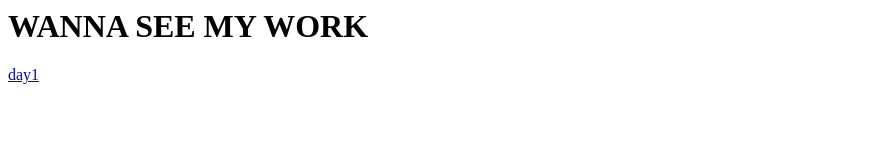
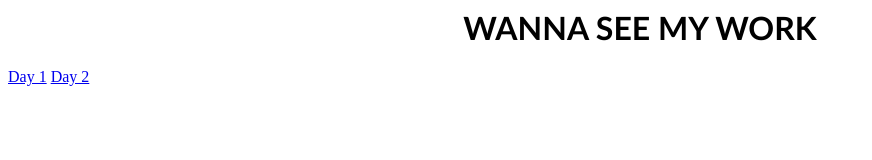
Before and after one commit to Ajax-thebug/devsnest-frontend, a plain HTML site: page index.html in a window 1280 px wide. Shown: the whole page, without its empty margins (0-872 px from the left). Drawn offline with Linux system fonts and the light colour scheme.

Commit message:
Day 2 ongoing

```diff
--- a/index.html
+++ b/index.html
@@ -1,7 +1,8 @@
 <html>
 
-<h1> WANNA SEE MY WORK </h1>
+<h1 style="font-family: 'Gill Sans', 'Gill Sans MT', Calibri, 'Trebuchet MS', sans-serif; text-align: center;"> WANNA SEE MY WORK </h1>
 
-<a href='.\Day%201\index.html'>day1</a>
+<a href='.\Day%201\intro.html'>Day 1</a>
+<a href='.\Day%202\index.html'>Day 2</a>
 
 </html>
```
